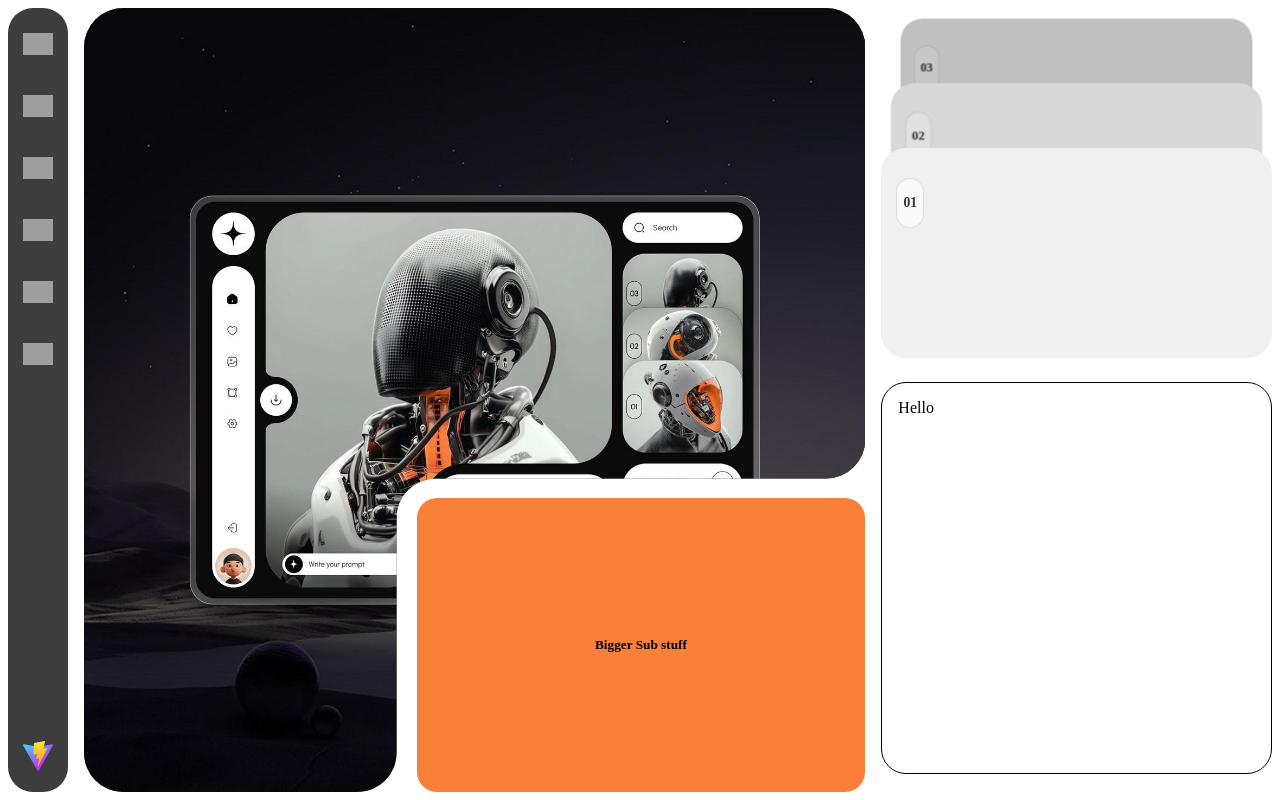
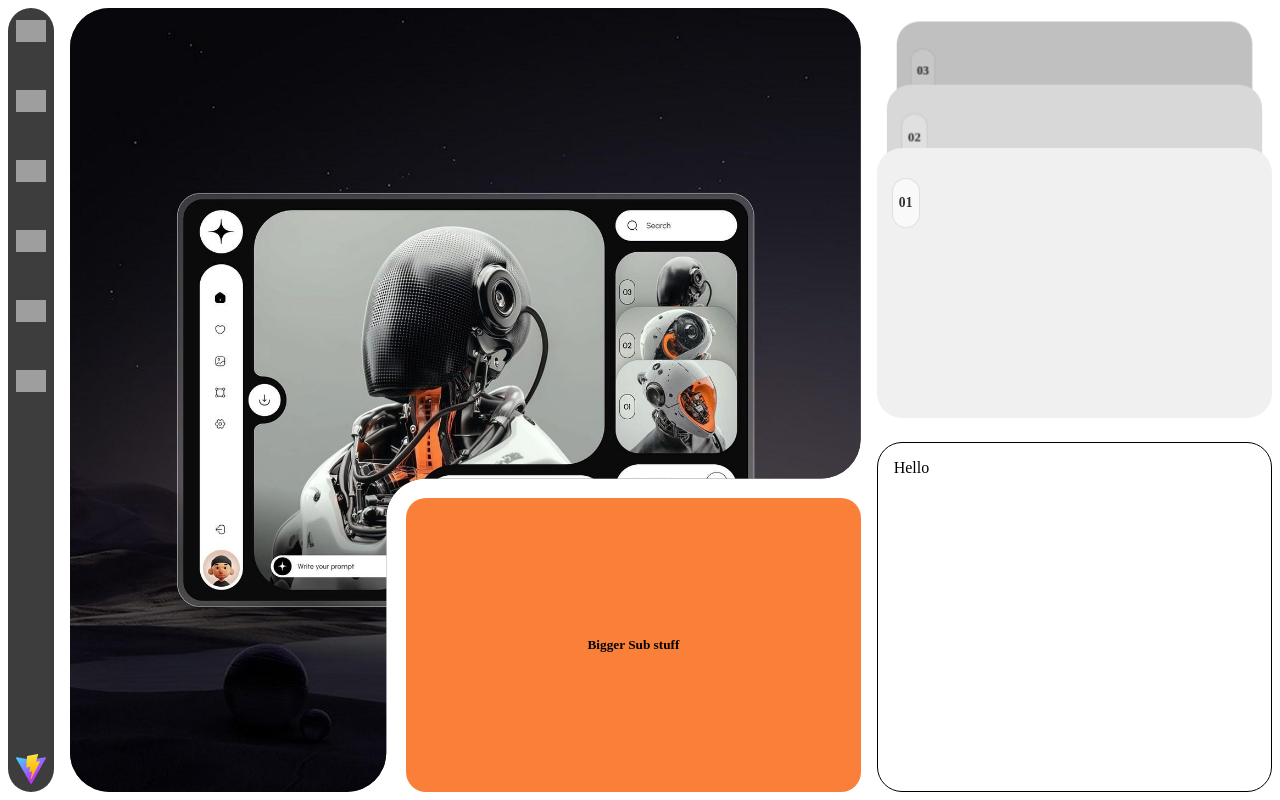
Before and after one commit to Lebo-Kharafu/Lebo-Kharafu, a Vue app: page / in a window 1280 px wide. Built offline with nearby package versions, Linux system fonts and the light colour scheme; grey boxes are pictures that could not be loaded.

Commit message:
feat: finished final template

```diff
--- a/src/App.vue
+++ b/src/App.vue
@@ -8,7 +8,8 @@
         { icon: 'https://img.icons8.com/?size=65&id=63777&format=png&color=000000', alt: 'image' },
         { icon: 'https://img.icons8.com/?size=65&id=34886&format=png&color=000000', alt: 'image' },
         { icon: 'https://img.icons8.com/?size=100&id=aE4hnRenCYJB&format=png&color=000000', alt: 'image' },
-      ]" :avatar="{ icon: './vite.svg', alt: 'image' }"
+      ]" :avatar="{ icon: './vite.svg', alt: 'image' }",
+      direction="col"
       />
     </section>
     <section id="mid">
@@ -25,7 +26,7 @@
       </LayoutContainer>
     </section>
     <section id="side">
-      <StackCards width="100%" height="210px">
+      <StackCards width="100%" height="270px">
         <template #card-1></template>
         <template #card-2></template>
         <template #card-3></template>
--- a/src/components/Navbar.vue
+++ b/src/components/Navbar.vue
@@ -1,13 +1,14 @@
     <script setup lang="ts">
       import type { Link } from '../interfaces/props/Links';
       const props = withDefaults(
-        defineProps<{ links: Link[]; avatar?: Link }>(),
+        defineProps<{ links: Link[]; avatar?: Link; direction?: "row" | "col" }>(),
         {
           links: () => [
             { icon: '../../public/vite.svg', alt: 'image' },
             { icon: '../../public/vite.svg', alt: 'image' }
           ],
-          avatar: () => ({ icon: '../../src/assets/img/kharafu-high-resolution-logo.ico', alt: 'image' })
+          avatar: () => ({ icon: '../../src/assets/img/kharafu-high-resolution-logo.ico', alt: 'image' }),
+          direction: 'col'
         }
       );
 
@@ -15,15 +16,28 @@
 </script>
 
 <template>
-  <nav id="navbar">
-    <section id="nav-icons">
+  <nav v-if="direction === 'row'" id="navbar-row">
+    <section id="nav-icons-row">
 
-      <figure v-for="i in props.links" class="icon">
+      <figure v-for="i in props.links" class="icon-row">
         <img :src="i.icon" :alt="i.alt">
       </figure>
 
     </section>
-    <figure v-if="props.avatar.icon" id="avatar" class="icon">
+    <figure v-if="props.avatar.icon" id="avatar" class="icon-row">
+      <img :src="props.avatar.icon" :alt="props.avatar.alt">
+    </figure>
+  </nav>
+
+  <nav v-if="direction === 'col'" id="navbar-col">
+    <section id="nav-icons-col">
+
+      <figure v-for="i in props.links" class="icon-col">
+        <img :src="i.icon" :alt="i.alt">
+      </figure>
+
+    </section>
+    <figure v-if="props.avatar.icon" id="avatar" class="icon-col">
       <img :src="props.avatar.icon" :alt="props.avatar.alt">
     </figure>
   </nav>
@@ -33,22 +47,62 @@
 
 <style scoped>
 
-  .icon {
+  .icon-row {
+    margin: 0;
     display: flex;
     justify-content: center;
     align-items: center;
 
-    width: 30px;
-    height: 30px;
+    width: clamp(20px, 5dvw, 30px);
+    height: clamp(20px, 5dvw, 30px);
   }
 
-  .icon img {
+  .icon-row img {
     width: 100%;
     height: 100%;
     object-fit: contain;
   }
 
-  #navbar {
+  #navbar-row {
+    display: flex;
+    flex-direction: row;
+    align-items: center;
+    justify-content: space-between;
+
+
+    height: 100%;
+    width: 100%;
+    border-radius: 25px;
+    padding: 0.5rem;
+
+    background-color: #3d3d3d;
+  }
+
+  #nav-icons-row {
+    height: 100%;
+    display: flex;
+    flex-direction: row;
+    align-items: center;
+    gap: clamp(0.5rem, 5dvw, 3rem);
+  }
+
+  .icon-col {
+    margin: 0;
+    display: flex;
+    justify-content: center;
+    align-items: center;
+
+    width: clamp(20px, 5dvh, 30px);
+    height: clamp(20px, 5dvh, 30px);
+  }
+
+  .icon-col img {
+    width: 100%;
+    height: 100%;
+    object-fit: contain;
+  }
+
+  #navbar-col {
     display: flex;
     flex-direction: column;
     align-items: center;
@@ -59,14 +113,16 @@
     width: 100%;
     padding: 5px;
     border-radius: 25px;
+    padding: 0.5rem;
 
     background-color: #3d3d3d;
   }
 
-  #nav-icons{
+  #nav-icons-col {
     width: 100%;
     display: flex;
     flex-direction: column;
     align-items: center;
+    gap: clamp(0.5rem, 5dvh, 3rem);
   }
 </style>
```
